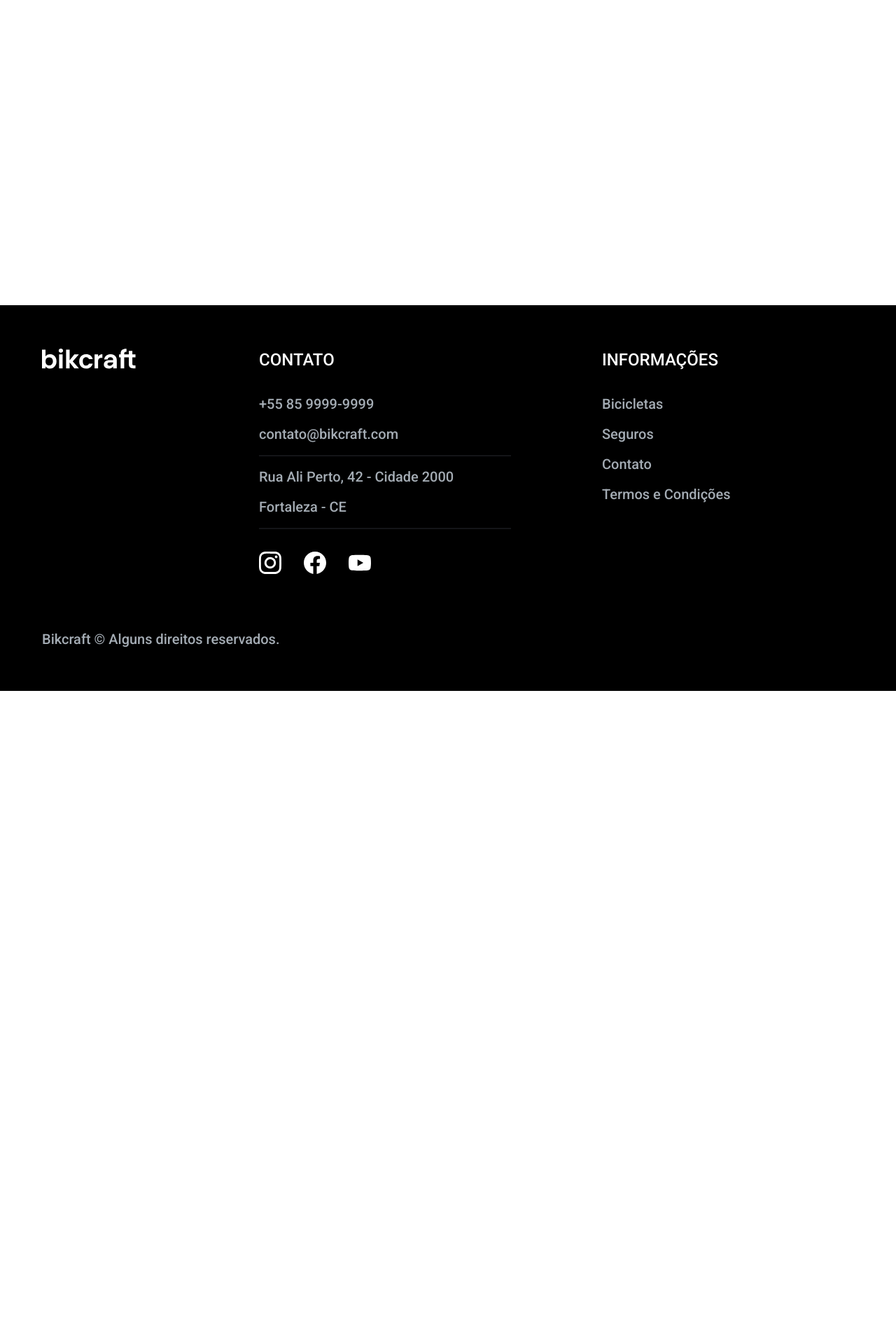
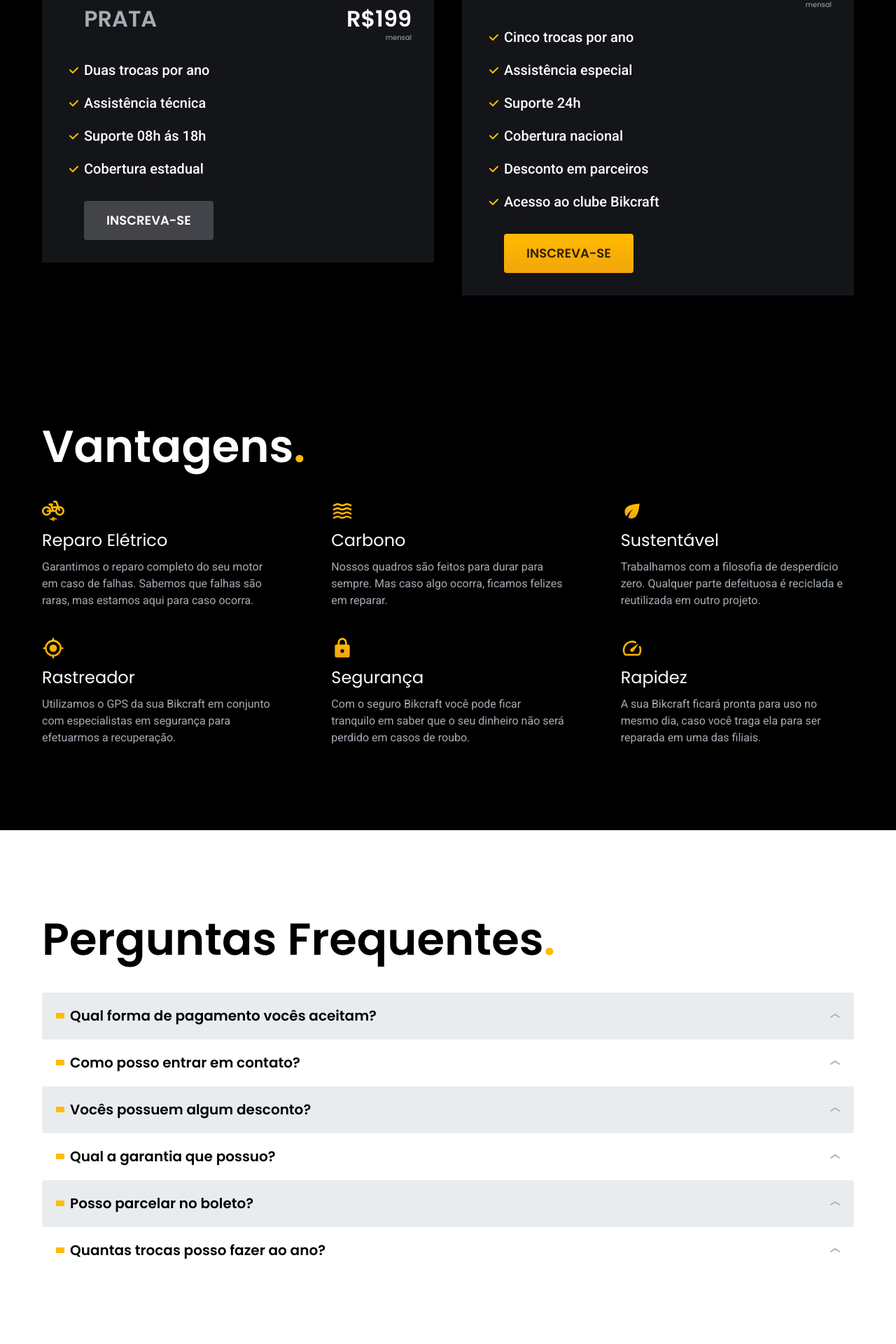
Before and after one commit to Leoodaviid/bikcraft, a React (Create React App) app: page /seguros in a window 1280 px wide. Shown: the part 457-2377 px from the top of the page at 70% size. Before the commit the page ends 1444 px from the top, so only its background shows below. Built offline with nearby package versions, Linux system fonts and the light colour scheme.

Commit message:
pges seguros + estilos

```diff
--- a/src/pages/Seguros/Seguros.tsx
+++ b/src/pages/Seguros/Seguros.tsx
@@ -1,7 +1,58 @@
-import React from 'react'
+import { Head } from '../../components/Head/Head'
+import { UseTitle } from '../../components/Title/useTitle'
+import { Safe } from '../Home/styles'
+import { SafeItems } from '../../components/SafeItems/SafeItems'
+import { Benefits, Questions } from './styles'
+import { BikSubTitle } from '../../components/BikTitle/BikSubTitle'
+import { BenefitsList } from '../../components/BenefitsList/BenefitsList'
+import { QuestionList } from '../../components/QuestionList/QuestionList'
 
 const Seguros = () => {
-  return <section>Seguros</section>
+  return (
+    <>
+      <Head title='Seguros' />
+      <UseTitle />
+      <Safe id='seguro'>
+        <div className='safe container'>
+          <SafeItems
+            level='prata'
+            price='R$199'
+            benefits={[
+              'Duas trocas por ano',
+              'Assistência técnica',
+              'Suporte 08h ás 18h',
+              'Cobertura estadual',
+            ]}
+            button='secondary'
+          />
+          <SafeItems
+            level='ouro'
+            price='R$299'
+            benefits={[
+              'Cinco trocas por ano',
+              'Assistência especial',
+              'Suporte 24h',
+              'Cobertura nacional',
+              'Desconto em parceiros',
+              'Acesso ao clube Bikcraft',
+            ]}
+          />
+        </div>
+      </Safe>
+      <Benefits>
+        <div className='container'>
+          <BikSubTitle>Vantagens</BikSubTitle>
+          <BenefitsList />
+        </div>
+      </Benefits>
+      <Questions>
+        <div className='container'>
+          <BikSubTitle>Perguntas Frequentes</BikSubTitle>
+          <QuestionList />
+        </div>
+      </Questions>
+    </>
+  )
 }
 
 export default Seguros
--- /dev/null
+++ b/src/pages/Seguros/styles.ts
@@ -0,0 +1,29 @@
+import styled from 'styled-components'
+
+export const Benefits = styled.article`
+  background-color: ${({ theme }) => theme.colors.black};
+  color: ${({ theme }) => theme.colors.white};
+  padding: 7.5rem 0 7.5rem 0;
+  h2 {
+    margin-bottom: 3.75rem;
+  }
+
+  @media (max-width: 800px) {
+    padding: 3.75rem 0 3.75rem 0;
+  }
+  h2 {
+    margin-bottom: 2.5rem;
+  }
+`
+export const Questions = styled.article`
+  padding: 7.5rem 0 7.5rem 0;
+  h2 {
+    margin-bottom: 3.75rem;
+  }
+  @media (max-width: 800px) {
+    padding: 3.75rem 0 3.75rem 0;
+  }
+  h2 {
+    margin-bottom: 2.5rem;
+  }
+`
```
